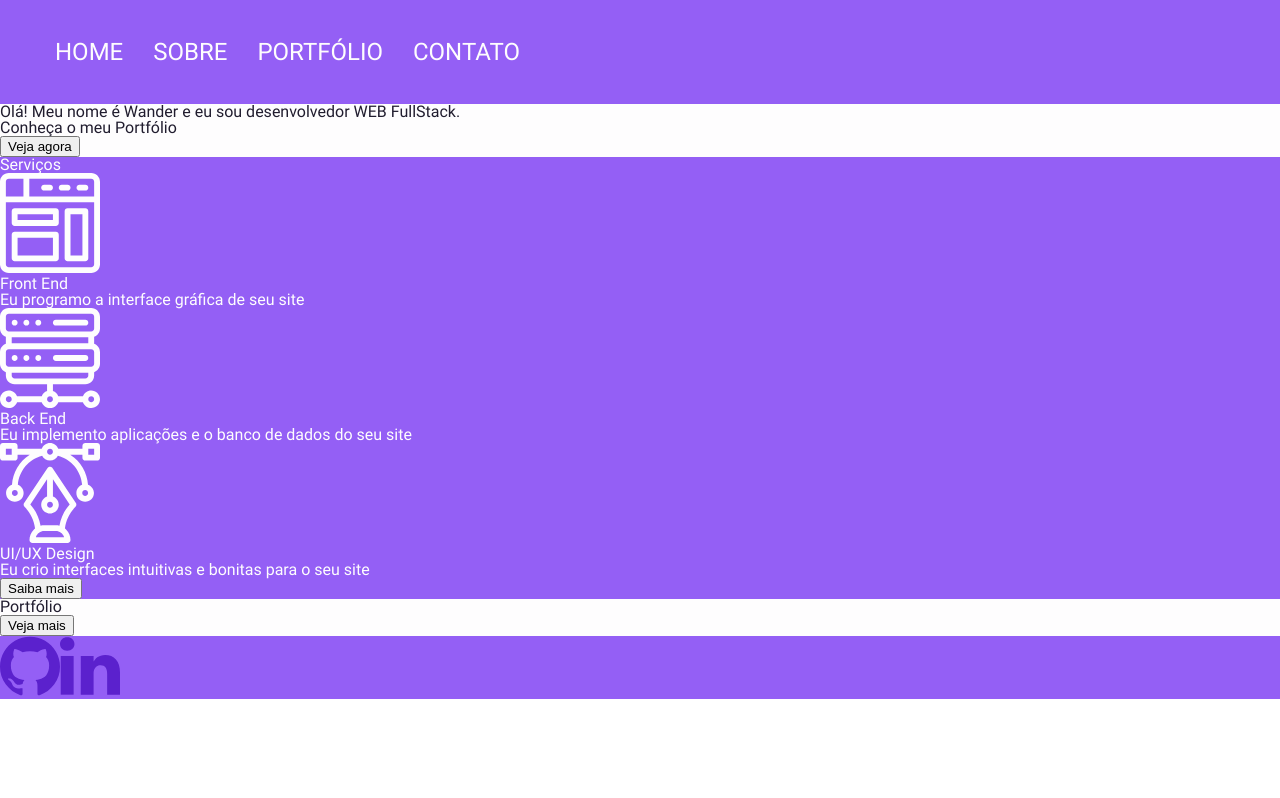
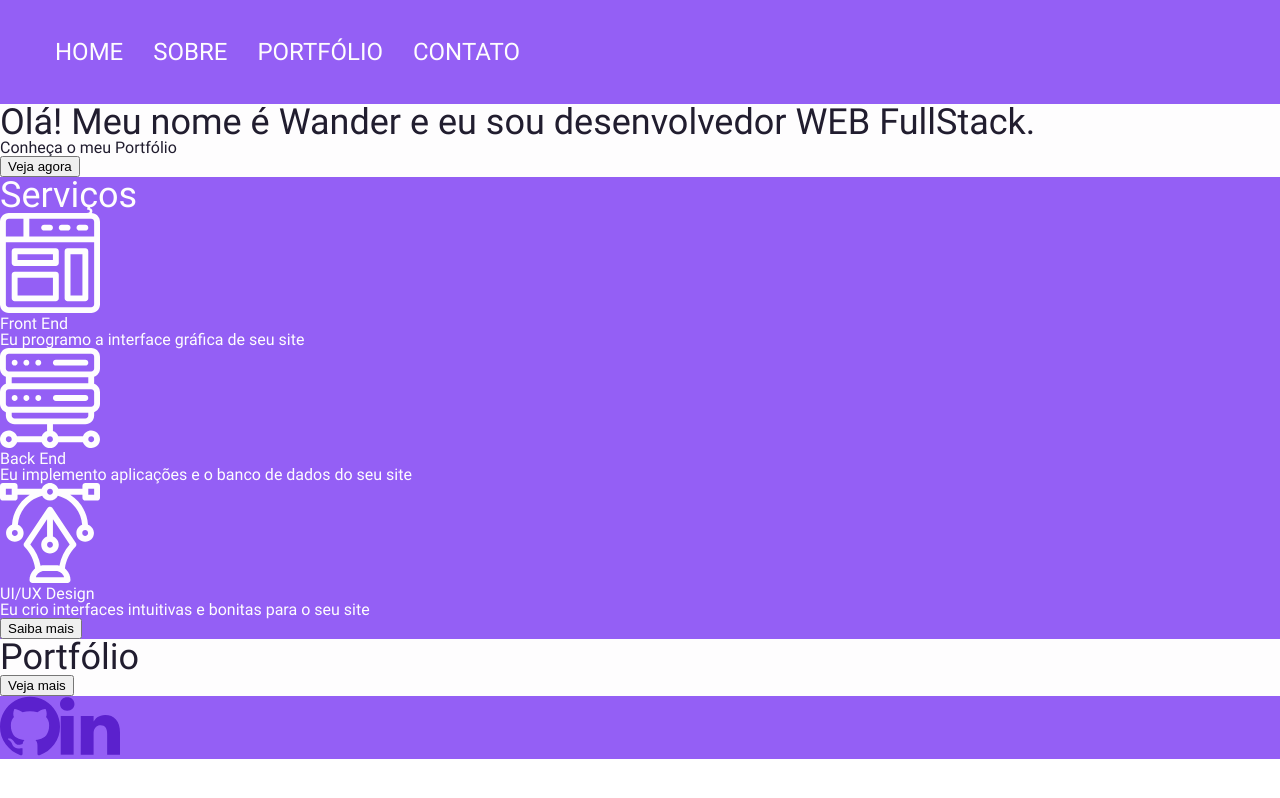
Before and after one commit to wander-junior/portfolio, a React (Create React App) app: page / in a window 1280 px wide. Built offline with nearby package versions, Linux system fonts and the light colour scheme.

Commit message:
Define h1 typography size

```diff
--- a/src/globalStyles.js
+++ b/src/globalStyles.js
@@ -1,6 +1,9 @@
 import { createGlobalStyle } from 'styled-components';
+import { typoSizes } from './styles';
 
 const GlobalStyle = createGlobalStyle`
+    /* CSS Reset */
+
     html, body, div, span, applet, object, iframe,
     h1, h2, h3, h4, h5, h6, p, blockquote, pre,
     a, abbr, acronym, address, big, cite, code,
@@ -45,11 +48,15 @@ const GlobalStyle = createGlobalStyle`
         border-spacing: 0;
     }
 
-    /* Font Family */
+    /* General Style */
 
     body {
         font-family: 'Roboto';
     }
+
+    h1 {
+        font-size: ${typoSizes.big};
+    }
 `
 
 export default GlobalStyle;
--- a/src/styles.js
+++ b/src/styles.js
@@ -18,4 +18,14 @@ const styles = {
     }
 }
 
+const colors = styles.theme.colors;
+const containerConfigs = styles.theme.containerConfigs;
+const typoSizes = styles.theme.typoSizes;
+
+export {
+    colors,
+    containerConfigs,
+    typoSizes
+};
+
 export default styles;
```
Also changed, not shown: 1 other file (tests, documents, lock files or other folders).
